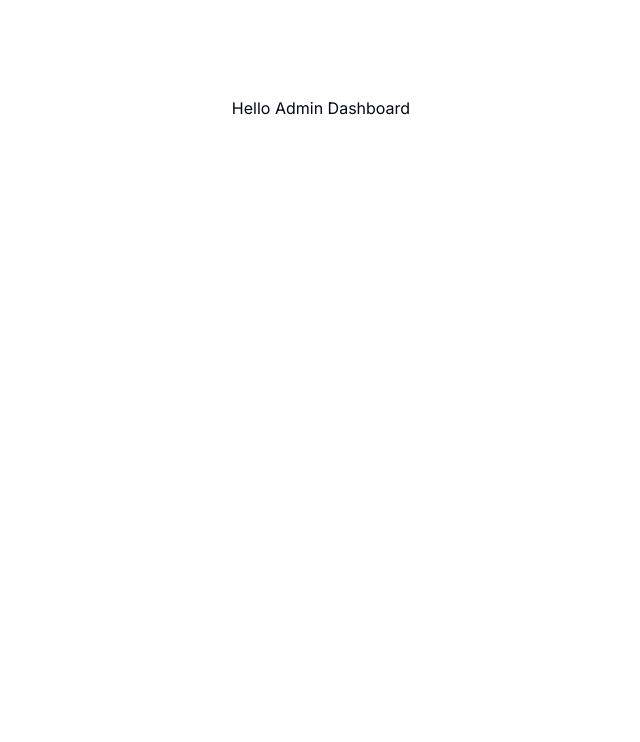
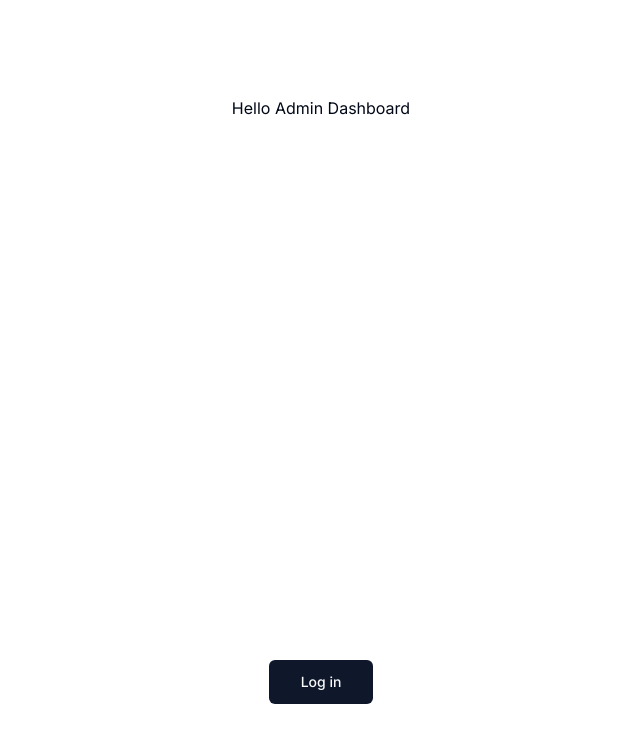
Before and after one commit to Yanal-Sabbagh07/halal-admin, a Next.js app: page / in a window 1280 px wide. Shown: the top 742 px of the page, without its empty margins (319-959 px from the left). Built offline with nearby package versions, Linux system fonts and the light colour scheme.

Commit message:
install clerk

```diff
--- a/app/(root)/page.tsx
+++ b/app/(root)/page.tsx
@@ -1,7 +1,10 @@
+import { Button } from "@/components/ui/button";
+
 export default function Home() {
   return (
     <main className="flex min-h-screen flex-col items-center justify-between p-24">
       <h1>Hello Admin Dashboard</h1>
+      <Button size="lg"> Log in</Button>
     </main>
   );
 }
--- /dev/null
+++ b/components/ui/button.tsx
@@ -0,0 +1,56 @@
+import * as React from "react"
+import { Slot } from "@radix-ui/react-slot"
+import { cva, type VariantProps } from "class-variance-authority"
+
+import { cn } from "@/lib/utils"
+
+const buttonVariants = cva(
+  "inline-flex items-center justify-center rounded-md text-sm font-medium ring-offset-background transition-colors focus-visible:outline-none focus-visible:ring-2 focus-visible:ring-ring focus-visible:ring-offset-2 disabled:pointer-events-none disabled:opacity-50",
+  {
+    variants: {
+      variant: {
+        default: "bg-primary text-primary-foreground hover:bg-primary/90",
+        destructive:
+          "bg-destructive text-destructive-foreground hover:bg-destructive/90",
+        outline:
+          "border border-input bg-background hover:bg-accent hover:text-accent-foreground",
+        secondary:
+          "bg-secondary text-secondary-foreground hover:bg-secondary/80",
+        ghost: "hover:bg-accent hover:text-accent-foreground",
+        link: "text-primary underline-offset-4 hover:underline",
+      },
+      size: {
+        default: "h-10 px-4 py-2",
+        sm: "h-9 rounded-md px-3",
+        lg: "h-11 rounded-md px-8",
+        icon: "h-10 w-10",
+      },
+    },
+    defaultVariants: {
+      variant: "default",
+      size: "default",
+    },
+  }
+)
+
+export interface ButtonProps
+  extends React.ButtonHTMLAttributes<HTMLButtonElement>,
+    VariantProps<typeof buttonVariants> {
+  asChild?: boolean
+}
+
+const Button = React.forwardRef<HTMLButtonElement, ButtonProps>(
+  ({ className, variant, size, asChild = false, ...props }, ref) => {
+    const Comp = asChild ? Slot : "button"
+    return (
+      <Comp
+        className={cn(buttonVariants({ variant, size, className }))}
+        ref={ref}
+        {...props}
+      />
+    )
+  }
+)
+Button.displayName = "Button"
+
+export { Button, buttonVariants }
--- a/package.json
+++ b/package.json
@@ -9,6 +9,8 @@
     "lint": "next lint"
   },
   "dependencies": {
+    "@clerk/nextjs": "^4.21.13",
+    "@radix-ui/react-slot": "^1.0.2",
     "@types/node": "20.3.3",
     "@types/react": "18.2.14",
     "@types/react-dom": "18.2.6",
```
Also changed, not shown: 1 other file (tests, documents, lock files or other folders).
